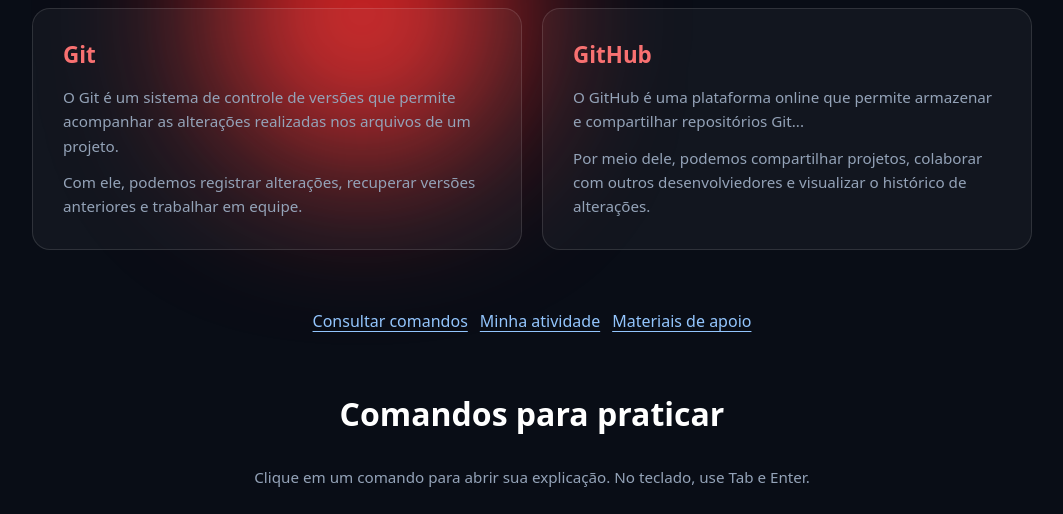
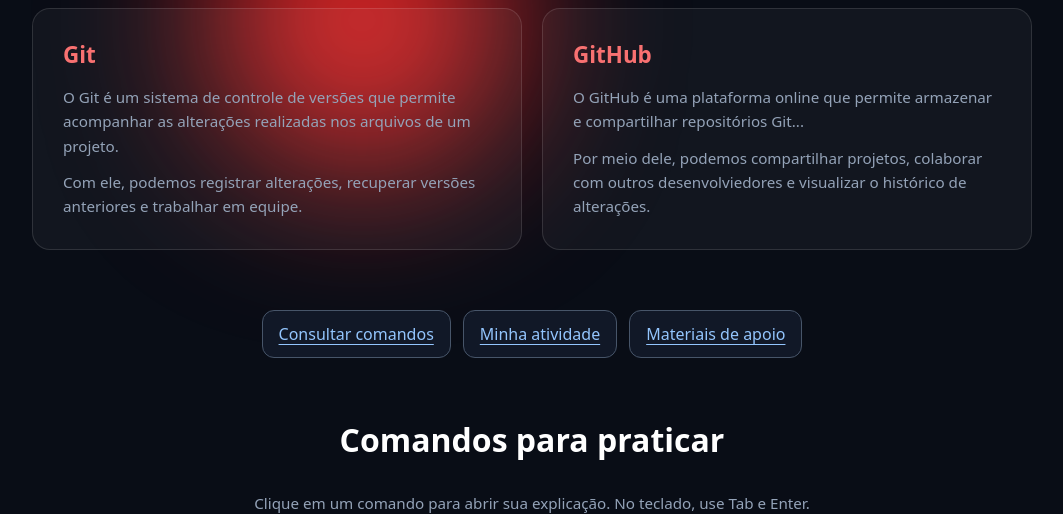
Before and after one commit to gabrielsilvarodrigues002-droid/Gabriel_PA2, a plain HTML site: page index.html in a window 1280 px wide. Shown: the part 517-1031 px from the top of the page, without its empty margins (108-1171 px from the left). Drawn offline with Linux system fonts and the light colour scheme.

Commit message:
menu estudo a, coloquei padding, border,borderradius, background no style.css

```diff
--- a/style.css
+++ b/style.css
@@ -252,3 +252,10 @@ p {
     color: #93c5fd;
     text-underline-offset: 4px;
 }
+
+.menu-estudo a {
+    padding: 12px 16px;
+    border: 1px solid #475569;
+    border-radius: 12px;
+    background: #111827;
+}
```
